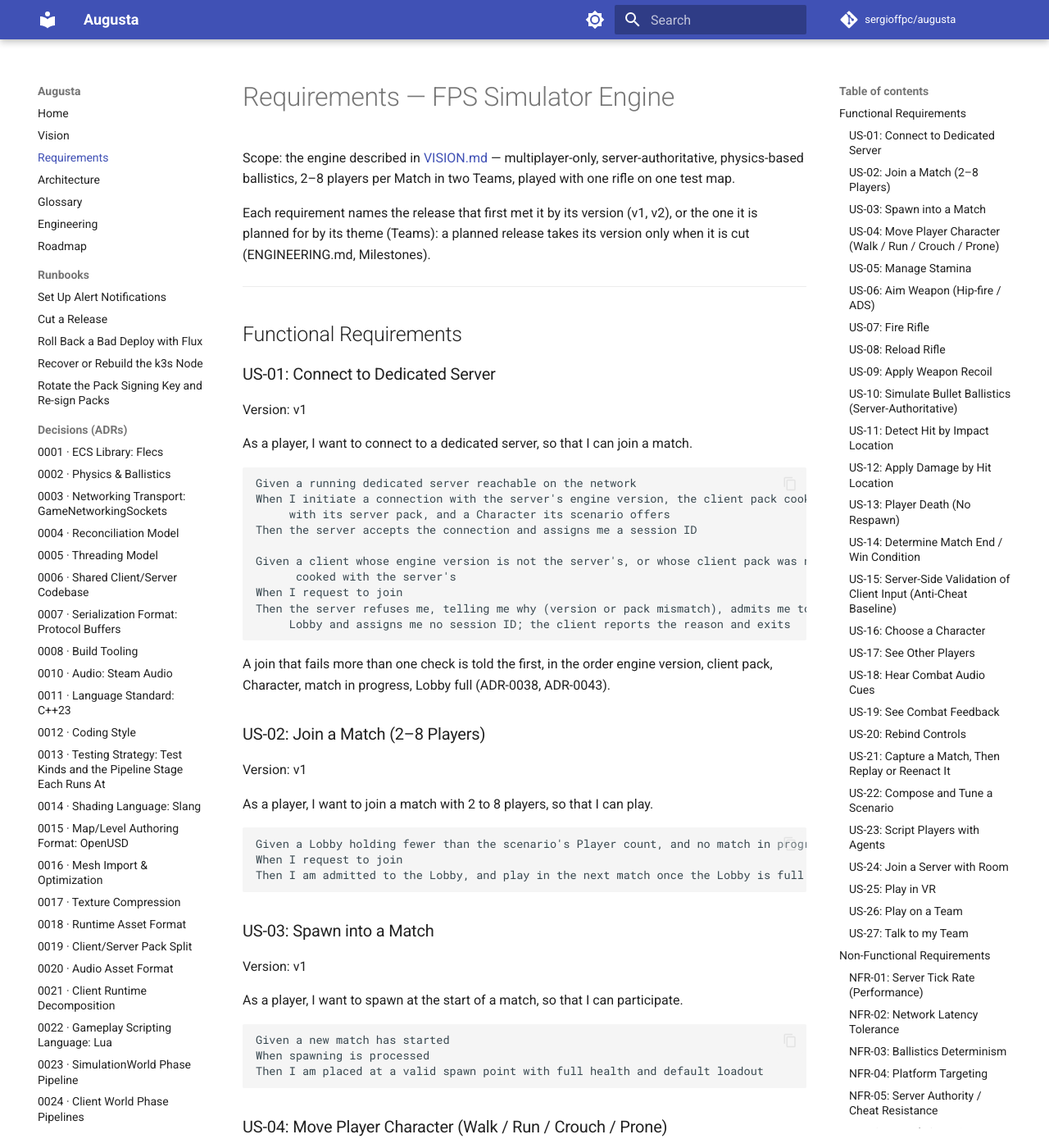
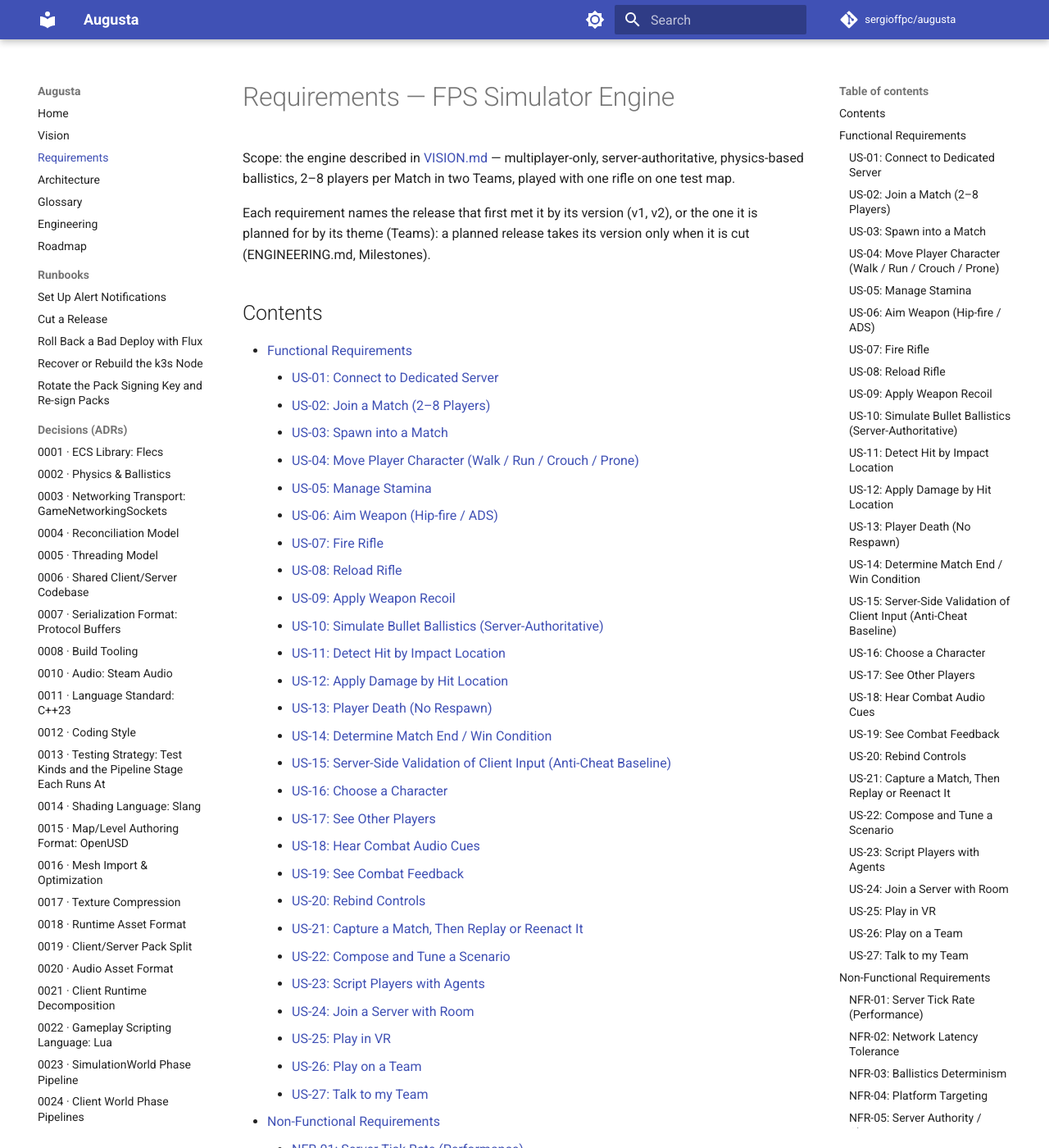
Before and after one commit to sergioffpc/augusta, an MkDocs documentation site: the page built from docs/REQUIREMENTS.md, in a window 1280 px wide and 1400 px high. Shown: the whole window at 82% size. Built offline with MkDocs 1.6.1 and Material for MkDocs 9.7.7, drawn with Linux system fonts in a browser that asks for light colours; comment, search, counter and statistics services are not loaded; some of the changed text lies outside the part shown.

Commit message:
docs(requirements): add a table of contents
Co-Authored-By: Claude Opus 5.5 <noreply@anthropic.com>

```diff
--- a/docs/REQUIREMENTS.md
+++ b/docs/REQUIREMENTS.md
@@ -7,6 +7,55 @@ Teams, played with one rifle on one test map.
 Each requirement names the release that first met it by its version (v1, v2), or
 the one it is planned for by its theme (Teams): a planned release takes its
 version only when it is cut (ENGINEERING.md, Milestones).
+
+## Contents
+
+- [Functional Requirements](#functional-requirements)
+    - [US-01: Connect to Dedicated Server](#us-01-connect-to-dedicated-server)
+    - [US-02: Join a Match (2–8 Players)](#us-02-join-a-match-28-players)
+    - [US-03: Spawn into a Match](#us-03-spawn-into-a-match)
+    - [US-04: Move Player Character (Walk / Run / Crouch / Prone)](#us-04-move-player-character-walk--run--crouch--prone)
+    - [US-05: Manage Stamina](#us-05-manage-stamina)
+    - [US-06: Aim Weapon (Hip-fire / ADS)](#us-06-aim-weapon-hip-fire--ads)
+    - [US-07: Fire Rifle](#us-07-fire-rifle)
+    - [US-08: Reload Rifle](#us-08-reload-rifle)
+    - [US-09: Apply Weapon Recoil](#us-09-apply-weapon-recoil)
+    - [US-10: Simulate Bullet Ballistics (Server-Authoritative)](#us-10-simulate-bullet-ballistics-server-authoritative)
+    - [US-11: Detect Hit by Impact Location](#us-11-detect-hit-by-impact-location)
+    - [US-12: Apply Damage by Hit Location](#us-12-apply-damage-by-hit-location)
+    - [US-13: Player Death (No Respawn)](#us-13-player-death-no-respawn)
+    - [US-14: Determine Match End / Win Condition](#us-14-determine-match-end--win-condition)
+    - [US-15: Server-Side Validation of Client Input (Anti-Cheat Baseline)](#us-15-server-side-validation-of-client-input-anti-cheat-baseline)
+    - [US-16: Choose a Character](#us-16-choose-a-character)
+    - [US-17: See Other Players](#us-17-see-other-players)
+    - [US-18: Hear Combat Audio Cues](#us-18-hear-combat-audio-cues)
+    - [US-19: See Combat Feedback](#us-19-see-combat-feedback)
+    - [US-20: Rebind Controls](#us-20-rebind-controls)
+    - [US-21: Capture a Match, Then Replay or Reenact It](#us-21-capture-a-match-then-replay-or-reenact-it)
+    - [US-22: Compose and Tune a Scenario](#us-22-compose-and-tune-a-scenario)
+    - [US-23: Script Players with Agents](#us-23-script-players-with-agents)
+    - [US-24: Join a Server with Room](#us-24-join-a-server-with-room)
+    - [US-25: Play in VR](#us-25-play-in-vr)
+    - [US-26: Play on a Team](#us-26-play-on-a-team)
+    - [US-27: Talk to my Team](#us-27-talk-to-my-team)
+- [Non-Functional Requirements](#non-functional-requirements)
+    - [NFR-01: Server Tick Rate (Performance)](#nfr-01-server-tick-rate-performance)
+    - [NFR-02: Network Latency Tolerance](#nfr-02-network-latency-tolerance)
+    - [NFR-03: Ballistics Determinism](#nfr-03-ballistics-determinism)
+    - [NFR-04: Platform Targeting](#nfr-04-platform-targeting)
+    - [NFR-05: Server Authority / Cheat Resistance](#nfr-05-server-authority--cheat-resistance)
+    - [NFR-06: Match Capacity](#nfr-06-match-capacity)
+    - [NFR-07: Server Observability](#nfr-07-server-observability)
+    - [NFR-08: Asset Integrity](#nfr-08-asset-integrity)
+    - [NFR-09: Replay Consistency](#nfr-09-replay-consistency)
+    - [NFR-10: Crash Diagnosability](#nfr-10-crash-diagnosability)
+    - [NFR-11: Deployability](#nfr-11-deployability)
+    - [NFR-12: Robustness Against Malformed Input](#nfr-12-robustness-against-malformed-input)
+    - [NFR-13: Horizontal Scalability](#nfr-13-horizontal-scalability)
+    - [NFR-14: Client-side Observability Under Load](#nfr-14-client-side-observability-under-load)
+    - [NFR-15: Cluster Hardening (Security)](#nfr-15-cluster-hardening-security)
+    - [NFR-16: VR Frame Rate](#nfr-16-vr-frame-rate)
+    - [NFR-17: Desktop Frame Rate](#nfr-17-desktop-frame-rate)
 
 ---
 
```
